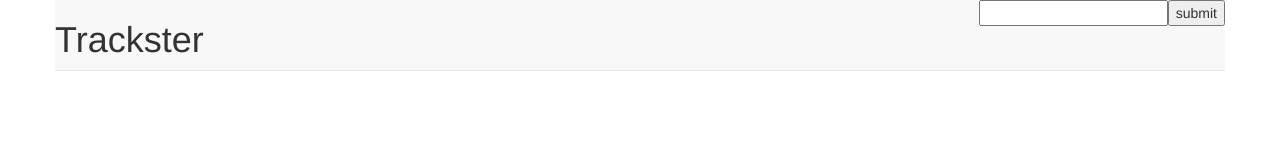
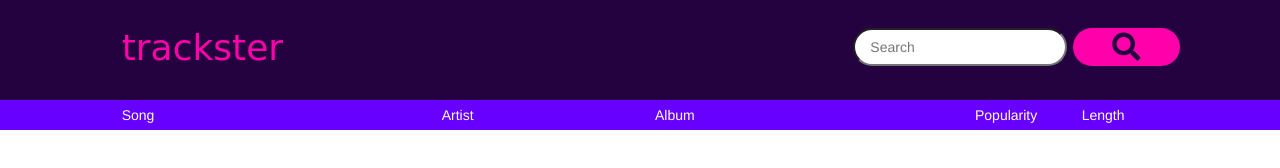
Before and after one commit to AmirHosseinifar/trackster, a plain HTML site: page index.html in a window 1280 px wide. Drawn offline with nearby package versions, Linux system fonts and the light colour scheme.

Commit message:
Add header section  with its style

```diff
--- a/index.html
+++ b/index.html
@@ -8,21 +8,27 @@
   <link rel="stylesheet" href="resources/css/style.css">
   <link rel="stylesheet" href="https://maxcdn.bootstrapcdn.com/bootstrap/3.3.7/css/bootstrap.min.css" integrity="sha384-BVYiiSIFeK1dGmJRAkycuHAHRg32OmUcww7on3RYdg4Va+PmSTsz/K68vbdEjh4u" crossorigin="anonymous">
   <link rel="icon" href="resources/images/favicon.png">
+  <link rel="stylesheet" href="https://use.fontawesome.com/releases/v5.0.10/css/all.css" integrity="sha384-+d0P83n9kaQMCwj8F4RJB66tzIwOKmrdb46+porD/OvrJ+37WqIM7UoBtwHO6Nlg" crossorigin="anonymous">
   <title>Trackster</title>
 </head>
 <body>
 
   <!-- Header -->
 
-  <nav class = "container nav navbar navbar-default navbar-fixed-top">
-    <div class="row">
-      <div class = "col-md-12">
-        <h1 class="navbar-left">Trackster</h1>
-        <button class="navbar-right">submit</button>
-        <input type="text" class="navbar-right">
-      </div>
+  <div class="container-fluid">
+    <div class="row header">
+      <h1 class="col-xs-7 col-xs-offset-1">trackster</h1>
+      <input type="text" class="col-xs-2" placeholder="Search">
+      <i class="fa fa-search fa-2x col-xs-1"></i>
     </div>
-  </nav>
+    <div class="row categories">
+      <div class="col-xs-3 col-xs-offset-1">Song</div>
+      <div class="col-xs-2">Artist</div>
+      <div class="col-xs-2">Album</div>
+      <div class="col-xs-1 col-xs-offset-1">Popularity</div>
+      <div class="col-xs-1">Length</div>
+    </div>
+  </div>
 
 </body>
 <script src="https://ajax.googleapis.com/ajax/libs/jquery/3.3.1/jquery.min.js"></script>
--- a/resources/css/style.css
+++ b/resources/css/style.css
@@ -0,0 +1,37 @@
+html {
+  font-size: 16px;
+}
+
+.header {
+  background-color: rgb(35, 2, 63);
+  height: 100px;
+  padding: 2.75rem 0;
+}
+
+.header h1 {
+  margin-top: 0;
+  margin-bottom: 0;
+  font-family: "Righteous", cursive;
+  color: #ff00ab;
+}
+
+.header input {
+  border-radius: 19px;
+  margin-right: .625rem;
+  height: 38px;
+}
+
+.header .fa-search {
+  background-color: #ff00ab;
+  border-radius: 19px;
+  color: #22013f;
+  padding: .5rem;
+  text-align: center;
+}
+
+.categories {
+  background-color: rgb(104, 0, 255);
+  color: white;
+  padding-top: 5px;
+  padding-bottom: 5px;
+}
```
